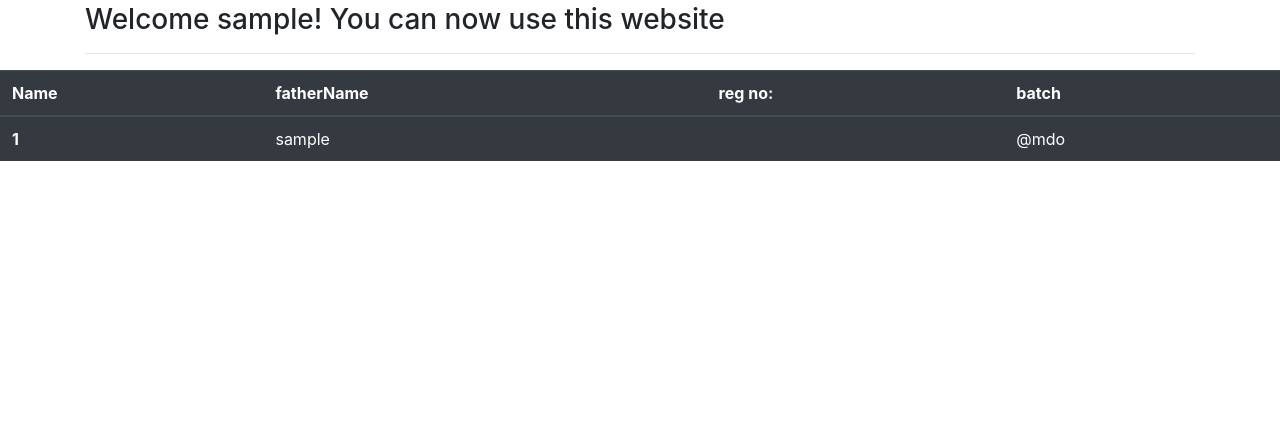
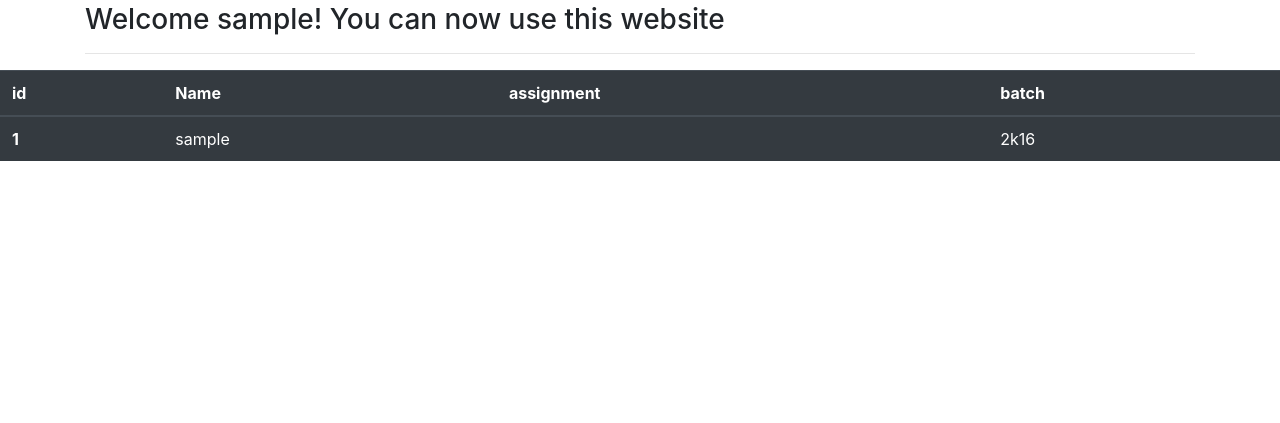
Before and after one commit to Majidalee/AssignmentSystem, a PHP site: page /welcome.php in a window 1280 px wide. Shown: the part 377-800 px from the top of the page. Run offline with PHP 8.4, Linux system fonts and the light colour scheme; the visitor is signed in with stand-in values (Sample User, id 1); data that the repository does not hold is empty.

Commit message:
changed welcome file for the proper representation of data

```diff
--- a/welcome.php
+++ b/welcome.php
@@ -88,9 +88,9 @@
 <table class="table table-dark">
   <thead>
     <tr>
+      <th scope="col">id</th>
       <th scope="col">Name</th>
-      <th scope="col">fatherName</th>
-      <th scope="col">reg no:</th>
+      <th scope="col">assignment</th>
       <th scope="col">batch</th>
     </tr>
   </thead>
@@ -100,13 +100,13 @@
       <td><?php echo $_SESSION['username']?></td>
       <td>
           <?php foreach($posts as $post) ?>
-        <h3>
+        <p>
         <?php
         echo $post['assignment'];
         ?>
-        </h3>
+        </p>
       </td>
-      <td>@mdo</td>
+      <td>2k16</td>
     </tr>
 
   </tbody>
```
